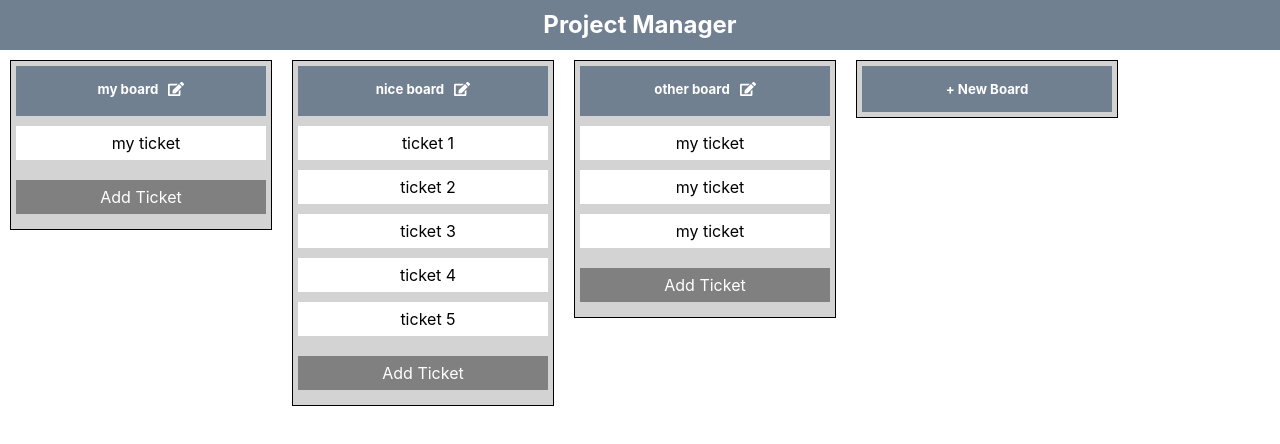
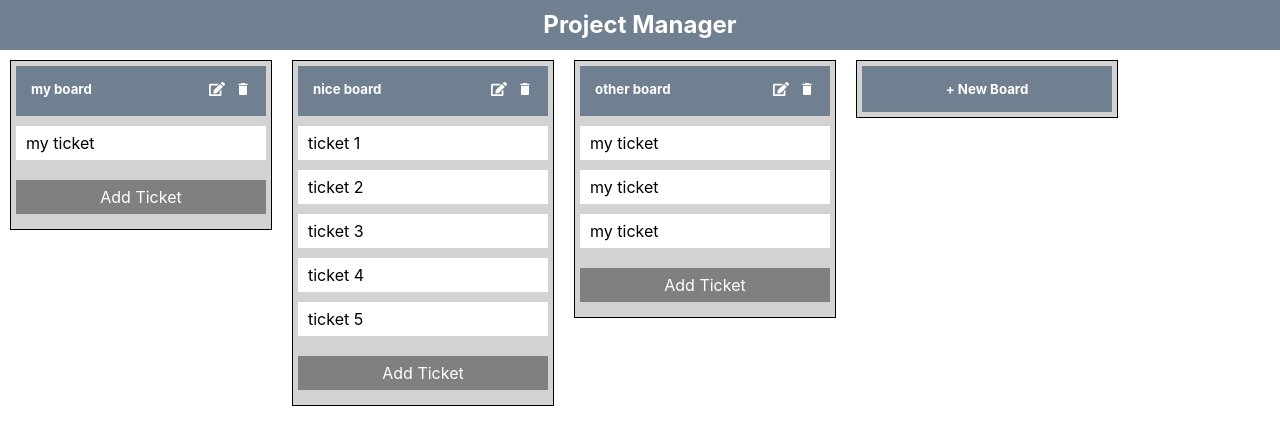
Before and after one commit to skmsd98/react-project-manager-2021, a React (Create React App) app: page / in a window 1280 px wide. Shown: the top 444 px of the page. Built offline with nearby package versions, Linux system fonts and the light colour scheme.

Commit message:
feat: added deleteBoard functionality

```diff
--- a/src/components/Main/BoardsList/Board/Board.js
+++ b/src/components/Main/BoardsList/Board/Board.js
@@ -2,6 +2,7 @@ import React, { useState } from 'react';
 import Ticket from './Ticket/Ticket';
 import TextInput from './../../../shared/TextInput/TextInput';
 import { FaEdit } from 'react-icons/fa'
+import { MdDelete } from 'react-icons/md'
 import classes from './Board.module.css';
 import { v4 as uuidv4 } from 'uuid';
 
@@ -33,19 +34,26 @@ const Board = (props) => {
         toggleEditBoardInputVisibility(!isEditBoardInputVisible);
     }
 
+    const handleDeleteBoard = () => {
+        props.deleteBoard(props.boardId);
+    }
+
     return (
         <div className={classes.boardStyles}>
             {
                 isEditBoardInputVisible ?
                     <TextInput value={props.title} onsave={handleEditBoard} oncancel={toggleEditBoardInput} /> :
-                    <div onClick={toggleEditBoardInput} className={classes.boardTitleStyles}>
+                    <div className={classes.boardTitleStyles}>
                         <h5 style={{ margin: 0 }}>{props.title}</h5>
-                        <span><FaEdit /></span>
+                        <div>
+                            <span onClick={toggleEditBoardInput}><FaEdit /></span>
+                            <span onClick={handleDeleteBoard}><MdDelete /></span>
+                        </div>
                     </div>
             }
             <div className={classes.ticketsContainer}>
                 {
-                    props.tickets.map((ticket, index) =>
+                    props.tickets.map((ticket) =>
                         <Ticket
                             title={ticket.title}
                             description={ticket.description}
--- a/src/components/Main/BoardsList/Board/Board.module.css
+++ b/src/components/Main/BoardsList/Board/Board.module.css
@@ -11,7 +11,7 @@
     background-color: slategray;
     color: white;
     display: flex;
-    justify-content: center;
+    justify-content: space-between;
     cursor: pointer;
 }
 
--- a/src/components/Main/BoardsList/Board/Ticket/Ticket.module.css
+++ b/src/components/Main/BoardsList/Board/Ticket/Ticket.module.css
@@ -4,6 +4,7 @@
     padding: 7px 0;
     width: 100%;
     cursor: pointer;
+    text-align: left;
 }
 
 .ticketModalHeadingStyles {
--- a/src/components/Main/BoardsList/BoardsList.js
+++ b/src/components/Main/BoardsList/BoardsList.js
@@ -54,6 +54,14 @@ class BoardsList extends Component {
         }
     }
 
+    handleDeleteBoard = boardId => {
+        const boardIndex = this.state.boardsList.findIndex(board => board.id == boardId);
+        const currentState = Object.assign({}, this.state);
+        currentState.boardsList.splice(boardIndex, 1);
+
+        this.updateState(currentState);
+    }
+
     handleUpdateTicket = (ticketId, boardId, data) => {
         if (data.title.trim()) {
             const boardIndex = this.state.boardsList.findIndex(board => board.id == boardId);
@@ -108,6 +116,7 @@ class BoardsList extends Component {
                             updateTicket={this.handleUpdateTicket}
                             deleteTicket={this.handleDeleteTicket}
                             updateBoard={this.handleUpdateBoard}
+                            deleteBoard={this.handleDeleteBoard}
                         />
                     )
                 }
```
